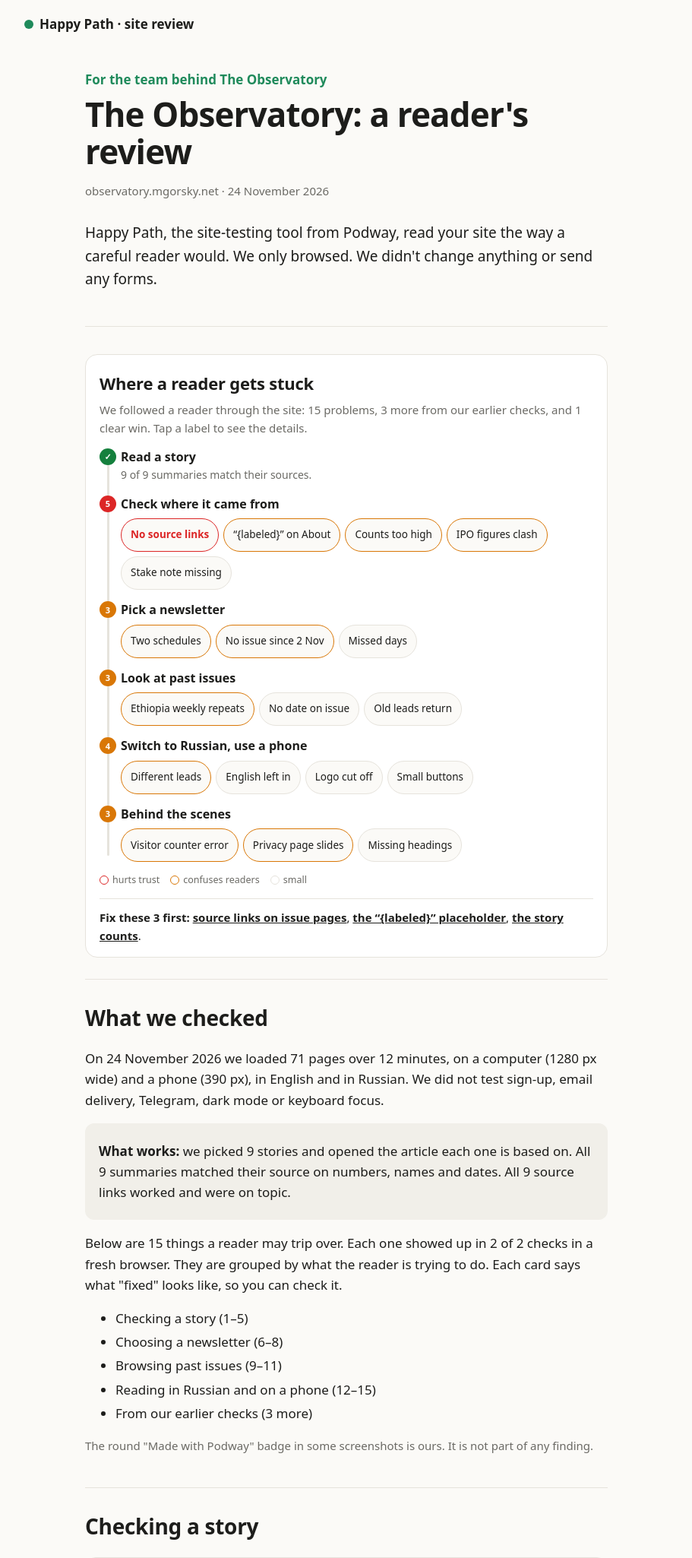
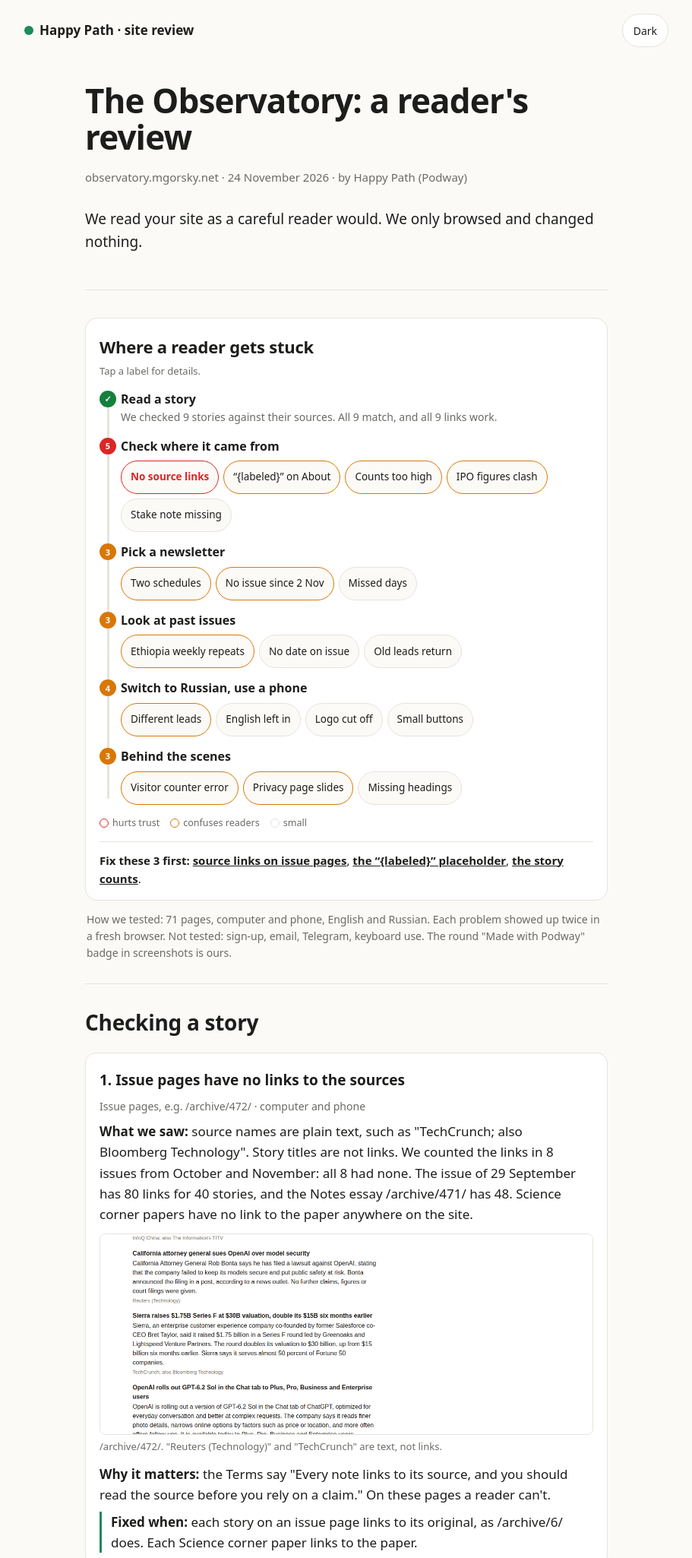
Before and after one commit to usehappypath/usehappypath.github.io, a plain HTML site: page r/observatory-b27ccb/index.html in a window 1280 px wide. Shown: the top 2050 px of the page at 76% size, without its empty margins (184-1095 px from the left). Drawn offline with Linux system fonts and the light colour scheme.

Commit message:
Observatory review: shorter top, one 'how we tested' line, theme toggle
Co-Authored-By: Claude Opus 5.5 <noreply@anthropic.com>
Claude-Session: https://claude.ai/code/session_01CzbBt5pTJRYXYyYrusYbcr

```diff
--- a/r/observatory-b27ccb/index.html
+++ b/r/observatory-b27ccb/index.html
@@ -43,28 +43,35 @@ figcaption{font-size:13px;color:var(--muted);margin-top:5px}
 :root{--hi:#dc2626;--md:#d97706;--ok:#15803d}
 @media (prefers-color-scheme:dark){:root{--hi:#f87171;--md:#fbbf24;--ok:#4ade80}}
 
+:root[data-theme="light"]{--bg:#fbfaf7;--fg:#1d1d1b;--muted:#6b6a65;--line:#e6e3dc;--card:#fff;--accent:#1f8a5b;--accent-fg:#fff;--code:#f1efe9;--hi:#dc2626;--md:#d97706;--ok:#15803d}
+:root[data-theme="dark"]{--bg:#141413;--fg:#ecebe6;--muted:#a3a19a;--line:#2d2c29;--card:#1c1c1a;--accent:#3cc48a;--accent-fg:#0d1f16;--code:#25241f;--hi:#f87171;--md:#fbbf24;--ok:#4ade80}
+.top{justify-content:space-between}
+.theme{min-height:44px;min-width:44px;border:1px solid var(--line);background:var(--card);color:var(--fg);border-radius:999px;padding:0 14px;font:500 14px system-ui;cursor:pointer;display:inline-flex;align-items:center;gap:6px}
+.how{font-size:14px;color:var(--muted);margin:14px 2px 0}
+.tap{font-size:13px;color:var(--muted);margin:0 0 14px}
 </style>
+<script>try{var t=localStorage.getItem("hp-theme");if(t)document.documentElement.dataset.theme=t;}catch(e){}</script>
 </head>
 <body>
 <header class="top">
   <span class="brand"><span class="dot"></span>Happy Path · site review</span>
+  <button class="theme" type="button" id="theme" aria-label="Switch light or dark theme"><span id="theme-l">Dark</span></button>
 </header>
 
 <main class="post">
 <section class="hero">
-  <p class="kicker">For the team behind The Observatory</p>
   <h1>The Observatory: a reader's review</h1>
-  <p class="meta">observatory.mgorsky.net · 24 November 2026</p>
-  <p class="lead">Happy Path, the site-testing tool from Podway, read your site the way a careful reader would. We only browsed. We didn't change anything or send any forms.</p>
+  <p class="meta">observatory.mgorsky.net · 24 November 2026 · by Happy Path (Podway)</p>
+  <p class="lead">We read your site as a careful reader would. We only browsed and changed nothing.</p>
 </section>
 
 
 <section>
   <div class="sum">
   <h2>Where a reader gets stuck</h2>
-  <p class="sub">We followed a reader through the site: 15 problems, 3 more from our earlier checks, and 1 clear win. Tap a label to see the details.</p>
+  <p class="tap">Tap a label for details.</p>
   <div class="journey">
-    <div class="step"><span class="pin ok">✓</span><div class="st">Read a story</div><div class="sd">9 of 9 summaries match their sources.</div></div>
+    <div class="step"><span class="pin ok">✓</span><div class="st">Read a story</div><div class="sd">We checked 9 stories against their sources. All 9 match, and all 9 links work.</div></div>
     <div class="step"><span class="pin hi">5</span><div class="st">Check where it came from</div><div class="chips"><a class="chip hi" href="#c1">No source links</a><a class="chip md" href="#c3">“{labeled}” on About</a><a class="chip md" href="#c4">Counts too high</a><a class="chip md" href="#c5">IPO figures clash</a><a class="chip " href="#c2">Stake note missing</a></div></div>
     <div class="step"><span class="pin">3</span><div class="st">Pick a newsletter</div><div class="chips"><a class="chip md" href="#c6">Two schedules</a><a class="chip md" href="#c7">No issue since 2 Nov</a><a class="chip " href="#c8">Missed days</a></div></div>
     <div class="step"><span class="pin">3</span><div class="st">Look at past issues</div><div class="chips"><a class="chip md" href="#c11">Ethiopia weekly repeats</a><a class="chip " href="#c9">No date on issue</a><a class="chip " href="#c10">Old leads return</a></div></div>
@@ -74,22 +81,7 @@ figcaption{font-size:13px;color:var(--muted);margin-top:5px}
   <div class="legend"><span><i class="lhi"></i>hurts trust</span><span><i class="lmd"></i>confuses readers</span><span><i></i>small</span></div>
   <p class="first"><b>Fix these 3 first:</b> <a href="#c1">source links on issue pages</a>, <a href="#c3">the “{labeled}” placeholder</a>, <a href="#c4">the story counts</a>.</p>
   </div>
-</section>
-<section>
-  <h2>What we checked</h2>
-  <p>On 24 November 2026 we loaded 71 pages over 12 minutes, on a computer (1280 px wide) and a phone (390 px), in English and in Russian. We did not test sign-up, email delivery, Telegram, dark mode or keyboard focus.</p>
-  <div class="good">
-    <p><b>What works:</b> we picked 9 stories and opened the article each one is based on. All 9 summaries matched their source on numbers, names and dates. All 9 source links worked and were on topic.</p>
-  </div>
-  <p>Below are 15 things a reader may trip over. Each one showed up in 2 of 2 checks in a fresh browser. They are grouped by what the reader is trying to do. Each card says what "fixed" looks like, so you can check it.</p>
-  <ul class="toc">
-    <li><a href="#story">Checking a story</a> (1–5)</li>
-    <li><a href="#choose">Choosing a newsletter</a> (6–8)</li>
-    <li><a href="#past">Browsing past issues</a> (9–11)</li>
-    <li><a href="#ru">Reading in Russian and on a phone</a> (12–15)</li>
-    <li><a href="#daily">From our earlier checks</a> (3 more)</li>
-  </ul>
-  <p class="note">The round "Made with Podway" badge in some screenshots is ours. It is not part of any finding.</p>
+<p class="how">How we tested: 71 pages, computer and phone, English and Russian. Each problem showed up twice in a fresh browser. Not tested: sign-up, email, Telegram, keyboard use. The round "Made with Podway" badge in screenshots is ours.</p>
 </section>
 
 <section id="story">
@@ -295,5 +287,11 @@ figcaption{font-size:13px;color:var(--muted);margin-top:5px}
 <footer>
   <p>Happy Path is run by Podway. This page has no links to it from anywhere and asks search engines not to list it. Anyone with the link can open it.</p>
 </footer>
+<script>
+(function(){var b=document.getElementById("theme"),l=document.getElementById("theme-l"),r=document.documentElement;
+function cur(){return r.dataset.theme||(matchMedia("(prefers-color-scheme: dark)").matches?"dark":"light")}
+function lab(){l.textContent=cur()==="dark"?"Light":"Dark"}
+b.addEventListener("click",function(){var n=cur()==="dark"?"light":"dark";r.dataset.theme=n;try{localStorage.setItem("hp-theme",n)}catch(e){}lab()});lab();})();
+</script>
 </body>
 </html>
```
